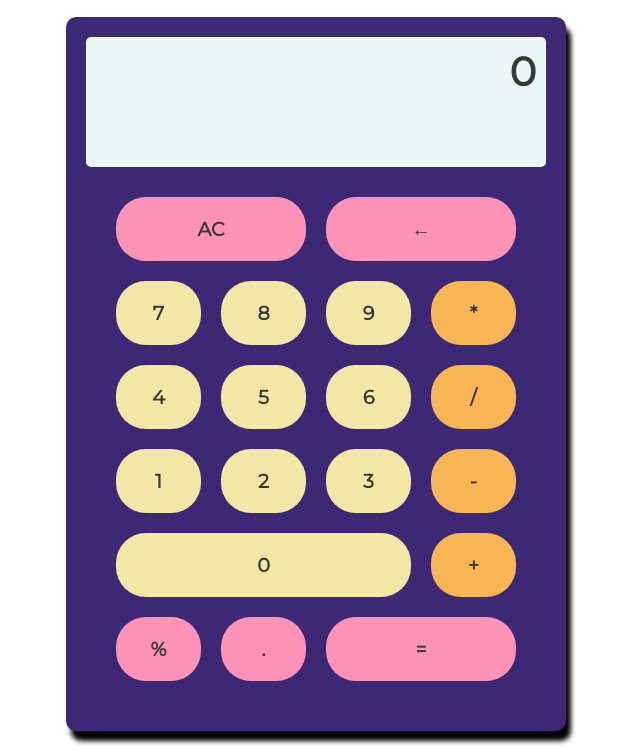
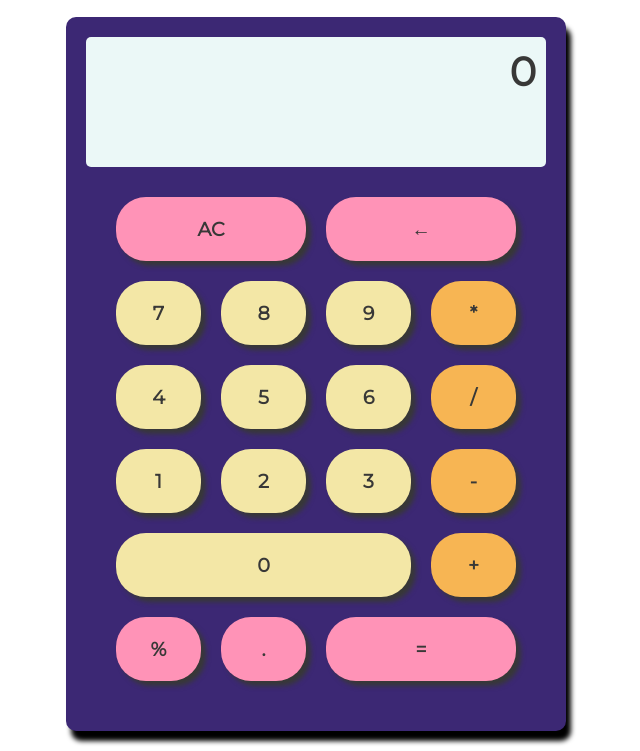
Before and after one commit to BeckyRushton/Calculator-Project, a plain HTML site: page index.html in a window 1280 px wide. Shown: the part 127-878 px from the top of the page, without its empty margins (324-964 px from the left). Drawn offline with Linux system fonts and the light colour scheme.

Commit message:
added box shadows to buttons

```diff
--- a/styles.scss
+++ b/styles.scss
@@ -82,6 +82,7 @@ body {
     justify-content: center;
     align-items: center;
     margin: 10px;
+    box-shadow: 5px 5px 5px;
   }
 
   #calculator__button--zero {
```
Also changed, not shown: main.js (+10 -0 lines), styles.css, 1 other file.
